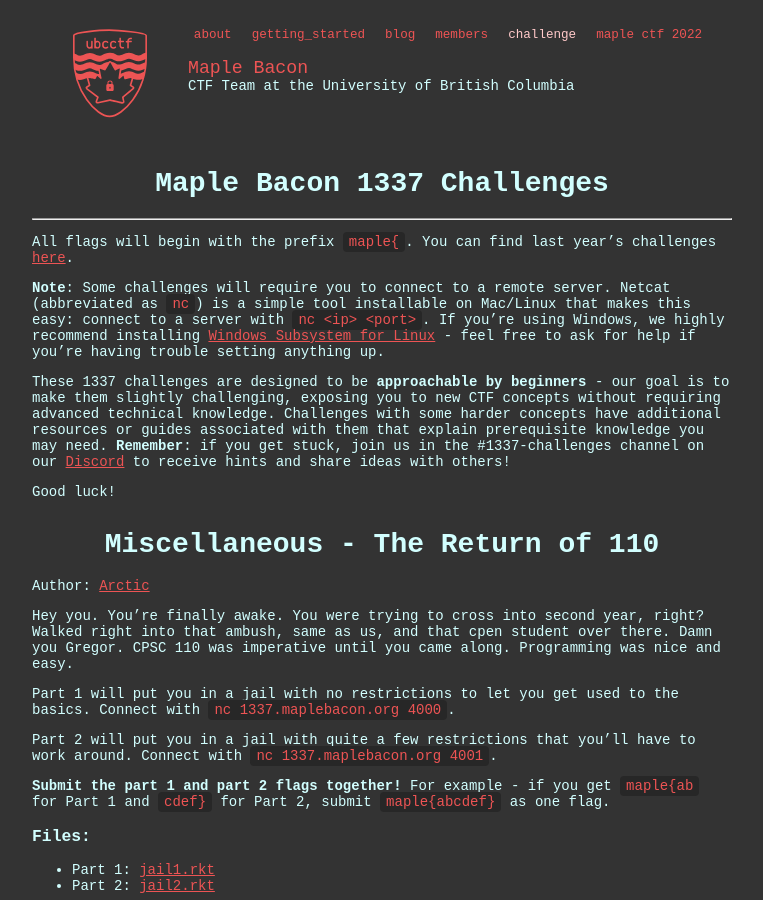
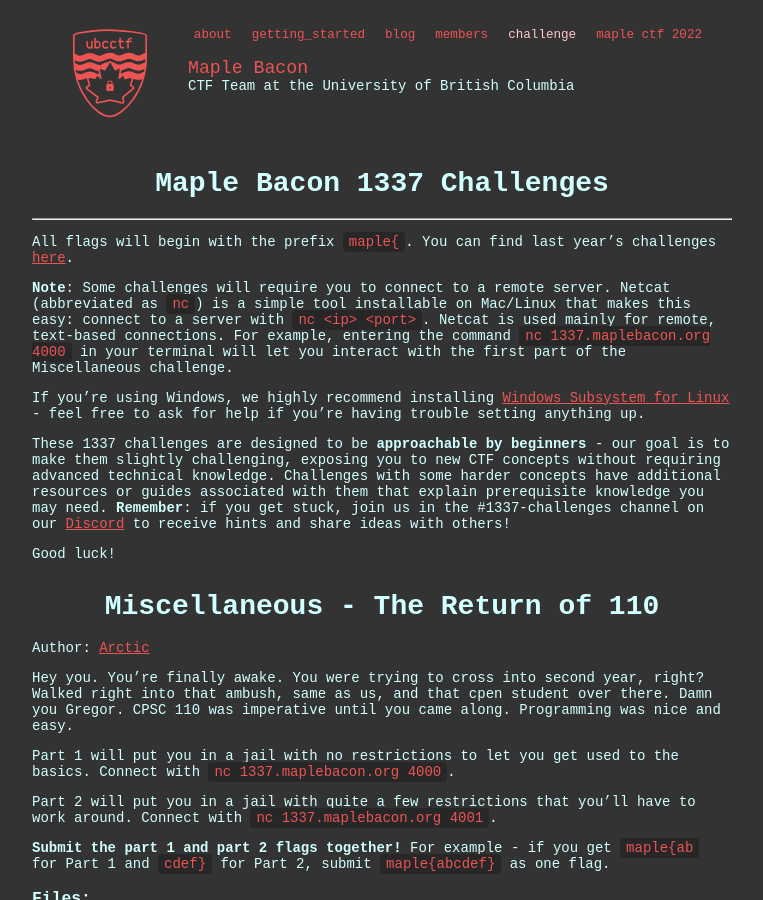
Before and after one commit to ubcctf/ubcctf.github.io, a Jekyll site: the page built from challenge.md, in a window 1280 px wide and 900 px high. Shown: the whole window, without its empty margins (258-1021 px from the left). Built offline with Jekyll 4.4.1, drawn with Linux system fonts in a browser that asks for light colours; nearby versions of some CDN libraries; some web fonts are replaced.

Commit message:
Update challenge.md

```diff
--- a/challenge.md
+++ b/challenge.md
@@ -8,7 +8,9 @@
 
 All flags will begin with the prefix `maple{`. You can find last year's challenges [here](challenge-2021.md).
 
-**Note**: Some challenges will require you to connect to a remote server. Netcat (abbreviated as `nc`) is a simple tool installable on Mac/Linux that makes this easy: connect to a server with `nc <ip> <port>`. If you're using Windows, we highly recommend installing [Windows Subsystem for Linux](https://learn.microsoft.com/en-us/windows/wsl/install) - feel free to ask for help if you're having trouble setting anything up.
+**Note**: Some challenges will require you to connect to a remote server. Netcat (abbreviated as `nc`) is a simple tool installable on Mac/Linux that makes this easy: connect to a server with `nc <ip> <port>`. Netcat is used mainly for remote, text-based connections. For example, entering the command `nc 1337.maplebacon.org 4000` in your terminal will let you interact with the first part of the Miscellaneous challenge.
+
+If you're using Windows, we highly recommend installing [Windows Subsystem for Linux](https://learn.microsoft.com/en-us/windows/wsl/install) - feel free to ask for help if you're having trouble setting anything up.
 
 These 1337 challenges are designed to be **approachable by beginners** - our goal is to make them slightly challenging, exposing you to new CTF concepts without requiring advanced technical knowledge. Challenges with some harder concepts have additional resources or guides associated with them that explain prerequisite knowledge you may need. **Remember**: if you get stuck, join us in the #1337-challenges channel on our [Discord](https://discord.gg/keeTZsmfVA) to receive hints and share ideas with others!
 
```
